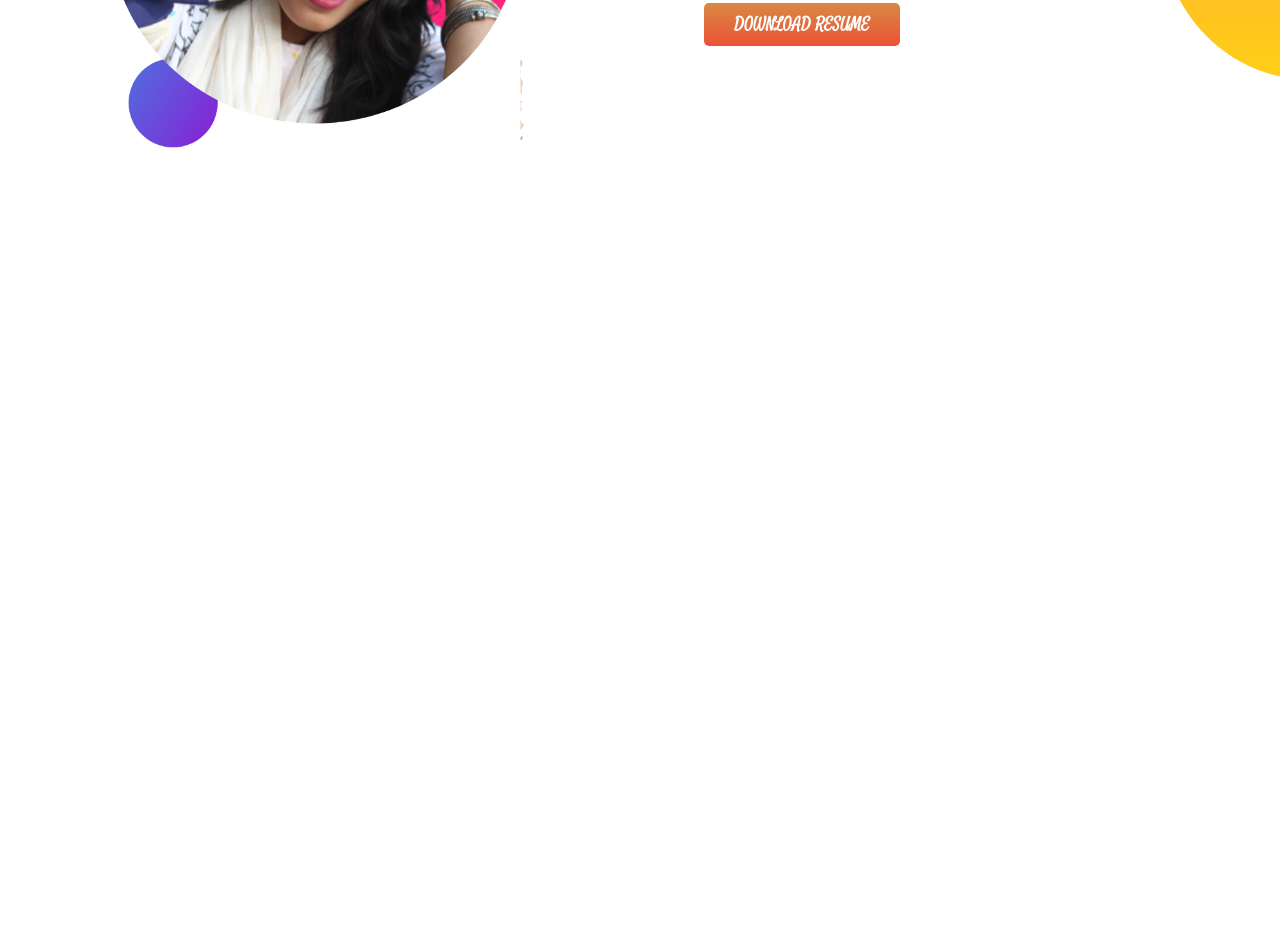
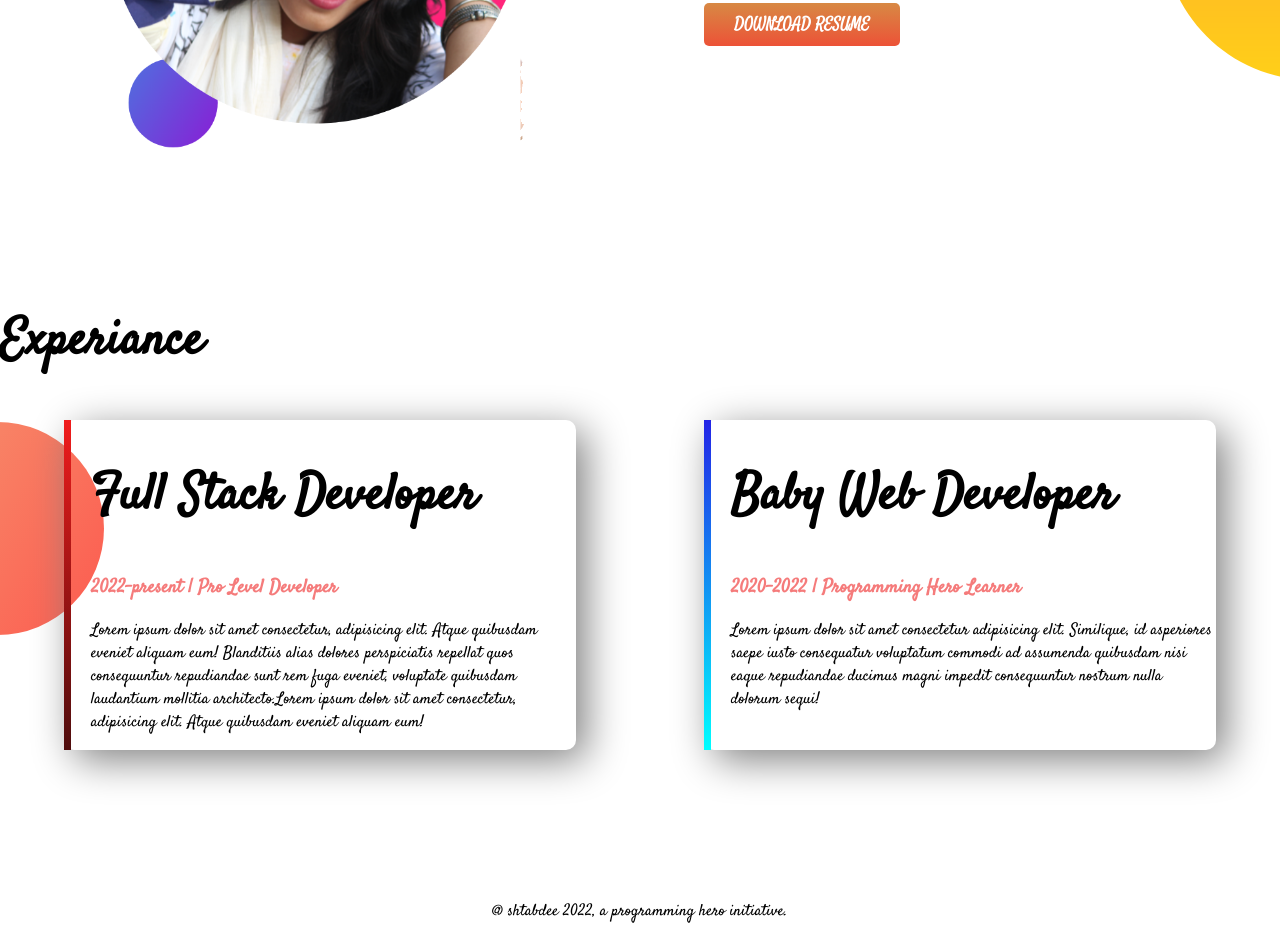
Before and after one commit to shtabdeepaull/developer-portfolio, a plain HTML site: page index.html in a window 1280 px wide. Shown: the part 910-1849 px from the top of the page. Before the commit the page ends 1216 px from the top, so only its background shows below. Drawn offline with Linux system fonts and the light colour scheme; a web font is replaced by a local one.

Commit message:
experience and footer added

```diff
--- a/index.html
+++ b/index.html
@@ -14,7 +14,7 @@
 </head>
 
 <body>
-    <section class="top-benner">
+    <section class="top-benner flexible-container">
         <div class="half-width">
             <h1>Welcome To </h1>
             <h1> <span class="name">Shtabdee's</span> World!</h1>
@@ -31,7 +31,7 @@
             <img src="showOff/my-bg.png" alt="">
         </div>
     </section>
-    <section class="my-dream">
+    <section class="my-dream flexible-container">
         <div class="half-width">
             <img src="showOff/my-bg2.png" alt="">
         </div>
@@ -45,6 +45,34 @@
         </div>
 
     </section>
+
+    <section class="experience-area">
+        <h1>Experiance</h1>
+        <div class="flexible-container">
+            <div id="full-stack-experience" class="experience-item">
+                <h1>Full Stack Developer</h1>
+                <h3 class="name"> 2022-present | Pro Level Developer</h3>
+                <p>Lorem ipsum dolor sit amet consectetur, adipisicing elit. Atque quibusdam eveniet aliquam eum!
+                    Blanditiis
+                    alias dolores perspiciatis repellat quos consequuntur repudiandae sunt rem fuga eveniet, voluptate
+                    quibusdam laudantium mollitia architecto.Lorem ipsum dolor sit amet consectetur, adipisicing elit.
+                    Atque quibusdam eveniet aliquam eum!
+                </p>
+            </div>
+            <div id="web-dev-experience" class="experience-item">
+                <h1>Baby Web Developer</h1>
+                <h3 class="name">2020-2022 | Programming Hero Learner</h3>
+                <p>Lorem ipsum dolor sit amet consectetur adipisicing elit. Similique, id asperiores saepe iusto
+                    consequatur
+                    voluptatum commodi ad assumenda quibusdam nisi eaque repudiandae ducimus magni impedit consequuntur
+                    nostrum nulla dolorum sequi!</p>
+            </div>
+        </div>
+
+    </section>
+    <footer>
+        <p>@ shtabdee 2022, a programming hero initiative.</p>
+    </footer>
 </body>
 
 </html>
--- a/style.css
+++ b/style.css
@@ -9,7 +9,7 @@ h1{
 .name{
     color: rgb(245, 123, 123);
 }
-section{
+.flexible-container{
     display: flex;
     margin-bottom: 150px;
 }
@@ -38,3 +38,31 @@ section{
     background-repeat: no-repeat;
     background-position: right;
 }
+.experience-area{
+    background-image: url(images/exp-bg.png);
+    background-repeat: no-repeat;
+    background-position: left;
+}
+
+.experience-item{
+    width: 40%;
+    margin-left: 5%;
+    margin-right: 5%;
+    padding-left: 20px;
+    border-radius: 10px;
+    box-shadow: 10px 10px 40px gray;
+
+}
+#web-dev-experience{
+    border-left: 7px solid;
+    border-image: linear-gradient(rgb(35, 35, 230), cyan);
+    border-image-slice: 1;
+}
+#full-stack-experience{
+    border-left: 7px solid;
+    border-image: linear-gradient(rgb(241, 28, 28),rgb(78, 13, 13));
+    border-image-slice: 1;
+}
+footer p{
+    text-align: center;
+}
```
